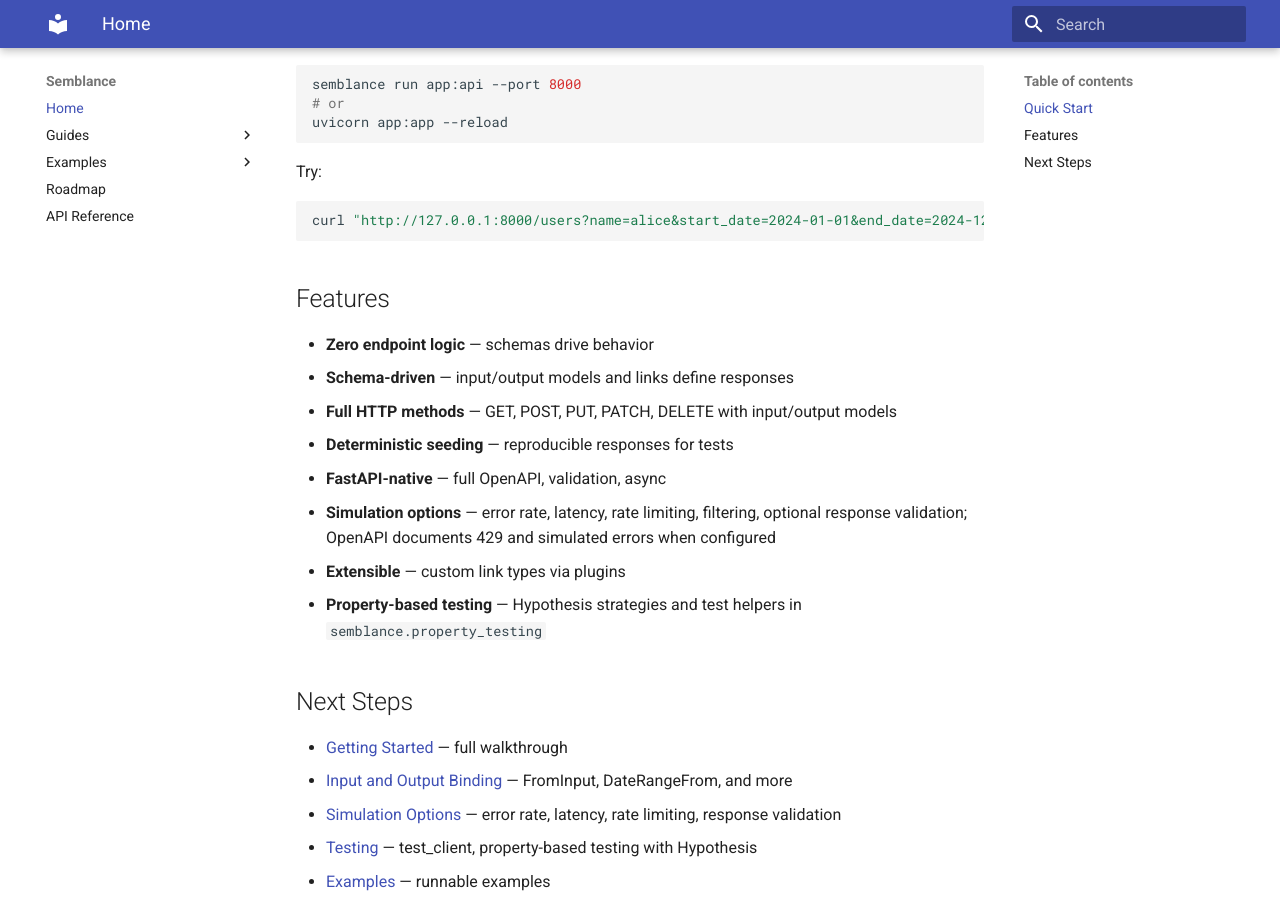
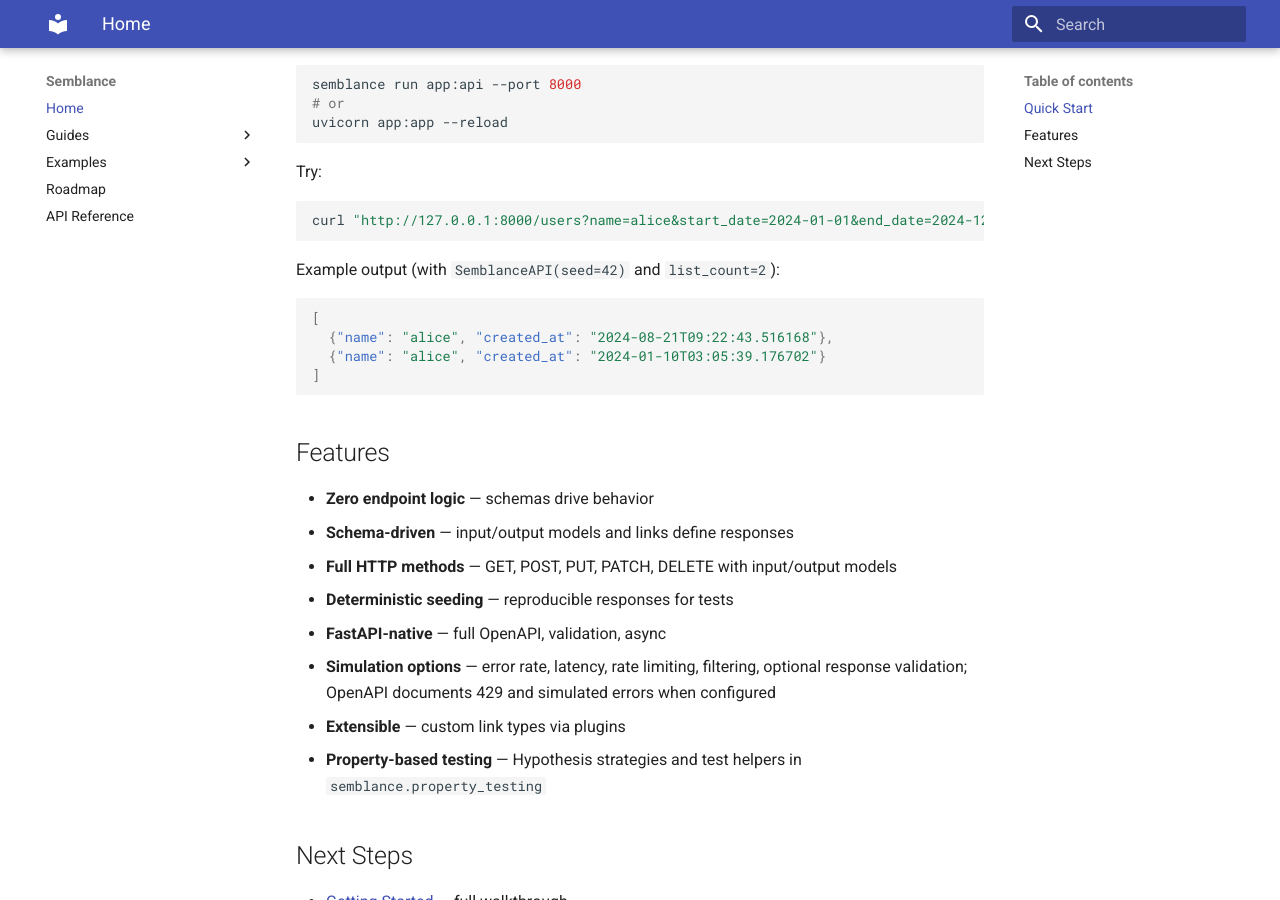
Before and after one commit to eddiethedean/semblance, an MkDocs documentation site: the page built from docs/index.md, in a window 1280 px wide and 900 px high, scrolled down 1164 px. Built offline with MkDocs 1.6.1 and Material for MkDocs 9.7.7, drawn with Linux system fonts in a browser that asks for light colours.

Commit message:
docs: add runnable example output to README and examples; verify all examples run

````diff
--- a/docs/index.md
+++ b/docs/index.md
@@ -62,6 +62,15 @@
 curl "http://127.0.0.1:8000/users?name=alice&start_date=2024-01-01&end_date=2024-12-31"
 ```
 
+Example output (with `SemblanceAPI(seed=42)` and `list_count=2`):
+
+```json
+[
+  {"name": "alice", "created_at": "2024-08-21T09:22:43.516168"},
+  {"name": "alice", "created_at": "2024-01-10T03:05:39.176702"}
+]
+```
+
 ## Features
 
 - **Zero endpoint logic** — schemas drive behavior
````
Also changed, not shown: README.md (+16 -4 lines), examples/README.md (+1 -1 lines), examples/stateful/README.md (+5 -5 lines).
